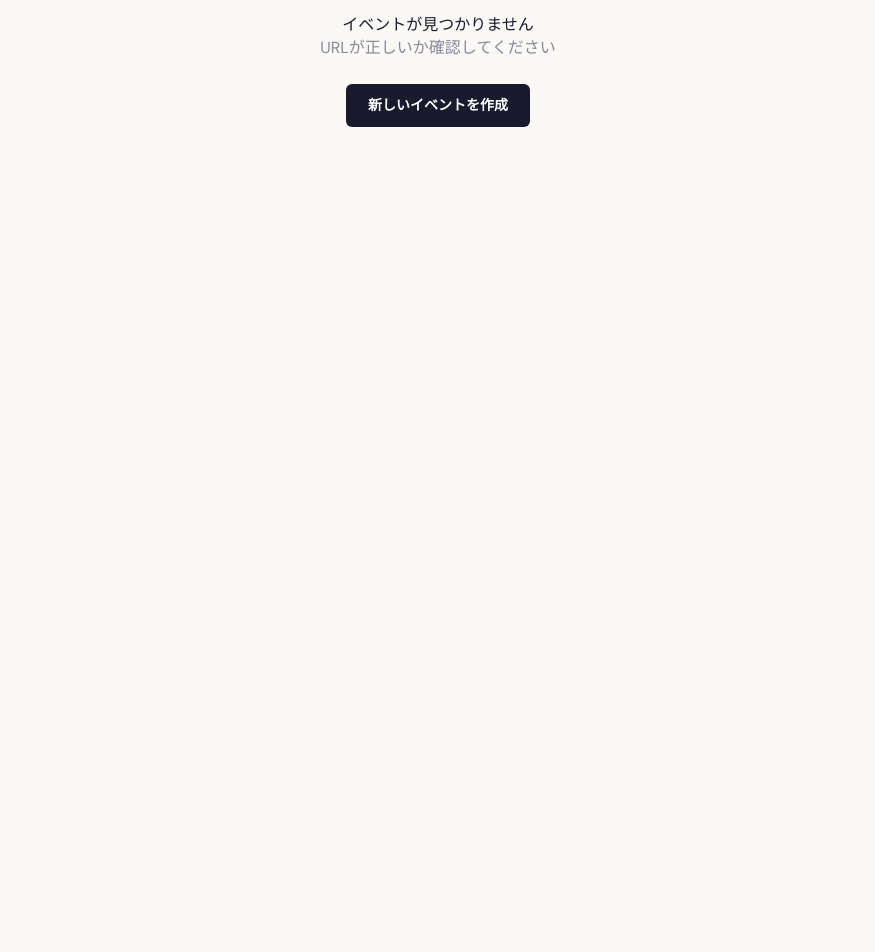
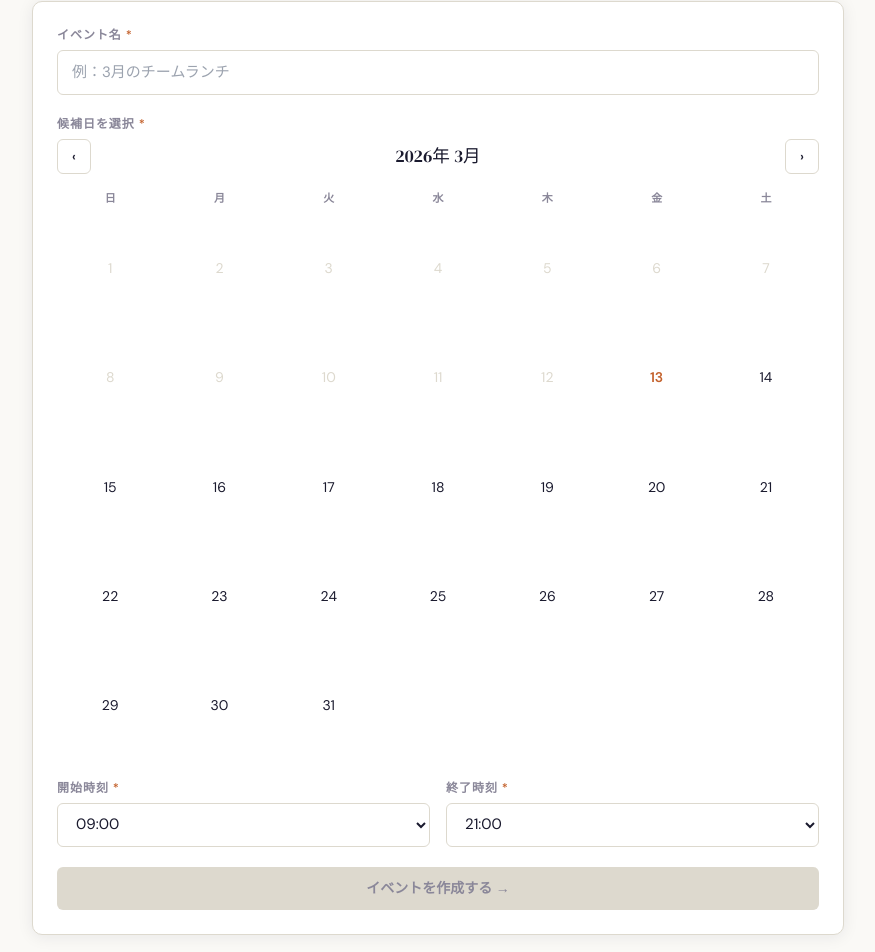
Before and after one commit to watako1208/scheduly, a Next.js app: page / in a window 1280 px wide. Shown: the part 201-1153 px from the top of the page, without its empty margins (202-1077 px from the left). Before the commit the page ends 861 px from the top, so only its background shows below. Built offline with nearby package versions, Linux system fonts and the light colour scheme; no server answers; the database is empty.

Commit message:
restore root create page

```diff
--- a/app/page.tsx
+++ b/app/page.tsx
@@ -1,318 +1,252 @@
 'use client'
-import { useEffect, useState } from 'react'
+import { useState, useCallback } from 'react'
 import { useRouter } from 'next/navigation'
-import TimeGrid from '@/components/TimeGrid'
-import { Event, ParticipantPublic } from '@/lib/types'
+import { fmtDate } from '@/lib/utils'
 
-type Mode = 'form' | 'grid' | 'reauth'
+const TIMES: string[] = []
+for (let h = 0; h < 24; h++) {
+  for (const m of [0, 30]) {
+    TIMES.push(`${String(h).padStart(2, '0')}:${String(m).padStart(2, '0')}`)
+  }
+}
 
-export default function JoinPage({ params }: { params: { eventId: string } }) {
-  const router = useRouter()
-  const [event, setEvent] = useState<Event | null>(null)
-  const [participants, setParticipants] = useState<ParticipantPublic[]>([])
-  const [notFound, setNotFound] = useState(false)
+function CalendarPicker({
+  selected,
+  onToggle,
+}: {
+  selected: string[]
+  onToggle: (d: string) => void
+}) {
+  const today = new Date()
+  today.setHours(0, 0, 0, 0)
 
-  const [mode, setMode] = useState<Mode>('form')
-  const [name, setName] = useState('')
-  const [pw, setPw] = useState('')
-  const [editName, setEditName] = useState('')
-  const [editPw, setEditPw] = useState('')
-  const [participantId, setParticipantId] = useState<string | null>(null)
-  const [mySlots, setMySlots] = useState<Set<string>>(new Set())
-  const [isEditMode, setIsEditMode] = useState(false)
-  const [error, setError] = useState('')
-  const [editError, setEditError] = useState('')
-  const [saving, setSaving] = useState(false)
+  const [y, setY] = useState(today.getFullYear())
+  const [mo, setMo] = useState(today.getMonth())
 
-  const load = () => {
-    fetch(`/api/events/${params.eventId}`, { cache: 'no-store' })
-      .then(r => r.json())
-      .then(d => {
-        if (!d.event) {
-          setNotFound(true)
-          return
-        }
-        setEvent(d.event)
-        setParticipants(d.participants || [])
-      })
+  const prevMonth = () => {
+    if (mo === 0) {
+      setY(y - 1)
+      setMo(11)
+    } else {
+      setMo(mo - 1)
+    }
   }
 
-  useEffect(() => {
-    load()
-  }, [params.eventId])
-
-  const startInput = () => {
-    if (!name.trim()) {
-      setError('名前を入力してください')
-      return
+  const nextMonth = () => {
+    if (mo === 11) {
+      setY(y + 1)
+      setMo(0)
+    } else {
+      setMo(mo + 1)
     }
-    setError('')
-    setIsEditMode(false)
-    setParticipantId(null)
-    setMySlots(new Set())
-    setMode('grid')
   }
 
-  const verifyEdit = async () => {
-    if (!editName.trim() || !editPw) {
-      setEditError('名前とパスワードを入力してください')
+  const months = ['1月', '2月', '3月', '4月', '5月', '6月', '7月', '8月', '9月', '10月', '11月', '12月']
+  const firstDow = new Date(y, mo, 1).getDay()
+  const daysInMonth = new Date(y, mo + 1, 0).getDate()
+
+  return (
+    <div>
+      <div style={{ display: 'flex', alignItems: 'center', justifyContent: 'space-between', marginBottom: 12 }}>
+        <button className="btn btn-outline btn-sm" onClick={prevMonth}>‹</button>
+        <span style={{ fontFamily: '"DM Serif Display",serif', fontSize: '1.1rem' }}>
+          {y}年 {months[mo]}
+        </span>
+        <button className="btn btn-outline btn-sm" onClick={nextMonth}>›</button>
+      </div>
+
+      <div style={{ display: 'grid', gridTemplateColumns: 'repeat(7,1fr)', gap: 3 }}>
+        {['日', '月', '火', '水', '木', '金', '土'].map(d => (
+          <div
+            key={d}
+            style={{
+              textAlign: 'center',
+              fontSize: 11,
+              fontWeight: 600,
+              textTransform: 'uppercase',
+              color: 'var(--muted)',
+              padding: '4px 0 6px',
+            }}
+          >
+            {d}
+          </div>
+        ))}
+
+        {Array(firstDow).fill(null).map((_, i) => <div key={`e${i}`} />)}
+
+        {Array.from({ length: daysInMonth }, (_, i) => i + 1).map(d => {
+          const dateStr = `${y}-${String(mo + 1).padStart(2, '0')}-${String(d).padStart(2, '0')}`
+          const dt = new Date(y, mo, d)
+          const isPast = dt < today
+          const isSel = selected.includes(dateStr)
+          const isToday = dt.toDateString() === today.toDateString()
+
+          return (
+            <div
+              key={d}
+              onClick={() => !isPast && onToggle(dateStr)}
+              style={{
+                aspectRatio: '1',
+                display: 'flex',
+                alignItems: 'center',
+                justifyContent: 'center',
+                borderRadius: 'var(--r-sm)',
+                fontSize: 14,
+                cursor: isPast ? 'default' : 'pointer',
+                background: isSel ? 'var(--ink)' : undefined,
+                color: isPast ? 'var(--border)' : isSel ? 'white' : isToday ? 'var(--accent)' : undefined,
+                fontWeight: isToday ? 700 : undefined,
+                transition: 'all 0.12s',
+              }}
+            >
+              {d}
+            </div>
+          )
+        })}
+      </div>
+    </div>
+  )
+}
+
+export default function CreatePage() {
+  const router = useRouter()
+  const [title, setTitle] = useState('')
+  const [dates, setDates] = useState<string[]>([])
+  const [startTime, setStartTime] = useState('09:00')
+  const [endTime, setEndTime] = useState('21:00')
+  const [error, setError] = useState('')
+  const [loading, setLoading] = useState(false)
+
+  const toggleDate = useCallback((d: string) => {
+    setDates(prev => {
+      const next = prev.includes(d) ? prev.filter(x => x !== d) : [...prev, d]
+      return next.sort()
+    })
+  }, [])
+
+  const handleSubmit = async () => {
+    setError('')
+
+    if (!title.trim()) {
+      setError('イベント名を入力してください')
       return
     }
 
-    setEditError('')
-
-    const res = await fetch('/api/participants/verify', {
-      method: 'POST',
-      headers: { 'Content-Type': 'application/json' },
-      body: JSON.stringify({
-        eventId: params.eventId,
-        displayName: editName.trim(),
-        password: editPw,
-      }),
-    })
-
-    const data = await res.json()
-
-    if (!res.ok) {
-      setEditError(data.error)
+    if (!dates.length) {
+      setError('候補日を1日以上選択してください')
       return
     }
 
-    setName(editName.trim())
-    setPw(editPw)
-    setParticipantId(data.participantId)
-    setMySlots(new Set(data.slots as string[]))
-    setIsEditMode(true)
-    setMode('grid')
-  }
+    if (startTime >= endTime) {
+      setError('終了時刻は開始時刻より後にしてください')
+      return
+    }
 
-  const save = async () => {
-    if (!name.trim()) return
-
-    setSaving(true)
+    setLoading(true)
 
     try {
-      let res: Response
+      const res = await fetch('/api/events', {
+        method: 'POST',
+        headers: { 'Content-Type': 'application/json' },
+        body: JSON.stringify({
+          title: title.trim(),
+          dates,
+          startTime,
+          endTime,
+        }),
+      })
 
-      if (isEditMode && participantId) {
-        res = await fetch(`/api/participants/${participantId}`, {
-          method: 'PUT',
-          headers: { 'Content-Type': 'application/json' },
-          body: JSON.stringify({
-            password: pw,
-            slots: Array.from(mySlots),
-          }),
-        })
-      } else {
-        res = await fetch('/api/participants', {
-          method: 'POST',
-          headers: { 'Content-Type': 'application/json' },
-          body: JSON.stringify({
-            eventId: event!.id,
-            displayName: name.trim(),
-            password: pw || null,
-            slots: Array.from(mySlots),
-          }),
-        })
-      }
+      const data = await res.json()
 
       if (!res.ok) {
-        const d = await res.json()
-        alert(d.error)
+        setError(data.error)
         return
       }
 
-      router.push(`/event/${params.eventId}/results`)
+      router.push(`/create/complete/${data.shareId}`)
+    } catch {
+      setError('通信エラーが発生しました')
     } finally {
-      setSaving(false)
+      setLoading(false)
     }
   }
 
-  if (notFound) {
-    return (
-      <div style={{ maxWidth: 860, margin: '0 auto', padding: '64px 24px', textAlign: 'center' }}>
-        <div style={{ fontSize: 48, marginBottom: 16 }}>🔍</div>
-        <h2>イベントが見つかりません</h2>
-        <p style={{ color: 'var(--muted)', marginBottom: 24 }}>URLが正しいか確認してください</p>
-        <a href="/" className="btn btn-primary">新しいイベントを作成</a>
-      </div>
-    )
-  }
-
-  if (!event) {
-    return <div style={{ padding: 32, color: 'var(--muted)' }}>読み込み中...</div>
-  }
+  const canSubmit = title.trim() && dates.length > 0 && startTime < endTime && !loading
 
   return (
     <div style={{ maxWidth: 860, margin: '0 auto', padding: '32px 24px 64px' }}>
-      {isEditMode && (
-        <div
-          style={{
-            background: 'linear-gradient(135deg,var(--teal),var(--teal2))',
-            color: 'white',
-            padding: '10px 16px',
-            borderRadius: 'var(--r-sm)',
-            fontSize: 13,
-            marginBottom: 16,
-            display: 'flex',
-            gap: 8,
-          }}
-        >
-          ✏️ <strong>再編集モード</strong> — 登録済みの内容を変更できます
-        </div>
-      )}
-
-      <h1 style={{ fontSize: '2rem', marginBottom: 4 }}>{event.title}</h1>
-      <p style={{ color: 'var(--muted)', fontSize: 14, marginBottom: 24 }}>
-        {event.dates.length}日間 / {event.start_time}〜{event.end_time}
+      <h1 style={{ fontSize: '2rem', marginBottom: 8 }}>イベントを作成する</h1>
+      <p style={{ color: 'var(--muted)', fontSize: 14, marginBottom: 32 }}>
+        候補日と時間帯を設定して、参加者に共有しましょう
       </p>
 
-      {mode === 'form' && (
-        <div className="card" style={{ marginBottom: 16 }}>
-          <div className="field">
-            <label>あなたの名前 <span style={{ color: 'var(--accent)' }}>*</span></label>
-            <input
-              type="text"
-              value={name}
-              onChange={e => setName(e.target.value)}
-              placeholder="名前を入力"
-              maxLength={40}
-              onKeyDown={e => e.key === 'Enter' && startInput()}
-            />
+      <div className="card">
+        <div className="field">
+          <label>イベント名 <span style={{ color: 'var(--accent)' }}>*</span></label>
+          <input
+            type="text"
+            value={title}
+            onChange={e => setTitle(e.target.value)}
+            placeholder="例：3月のチームランチ"
+            maxLength={80}
+          />
+        </div>
+
+        <div className="field">
+          <label>候補日を選択 <span style={{ color: 'var(--accent)' }}>*</span></label>
+          <CalendarPicker selected={dates} onToggle={toggleDate} />
+          {dates.length > 0 && (
+            <div style={{ marginTop: 12, display: 'flex', flexWrap: 'wrap', gap: 6 }}>
+              {dates.map(d => (
+                <span key={d} className="date-chip">
+                  {fmtDate(d)}
+                  <button
+                    onClick={() => toggleDate(d)}
+                    style={{
+                      background: 'none',
+                      border: 'none',
+                      cursor: 'pointer',
+                      color: 'var(--muted)',
+                      fontSize: 14,
+                      lineHeight: 1,
+                      padding: 0,
+                    }}
+                  >
+                    ×
+                  </button>
+                </span>
+              ))}
+            </div>
+          )}
+        </div>
+
+        <div style={{ display: 'grid', gridTemplateColumns: '1fr 1fr', gap: 16 }}>
+          <div className="field" style={{ marginBottom: 0 }}>
+            <label>開始時刻 <span style={{ color: 'var(--accent)' }}>*</span></label>
+            <select value={startTime} onChange={e => setStartTime(e.target.value)}>
+              {TIMES.map(t => <option key={t} value={t}>{t}</option>)}
+            </select>
           </div>
 
           <div className="field" style={{ marginBottom: 0 }}>
-            <label>パスワード（任意）</label>
-            <input
-              type="password"
-              value={pw}
-              onChange={e => setPw(e.target.value)}
-              placeholder="後で再編集したい場合は設定"
-            />
-            <div style={{ fontSize: 12, color: 'var(--muted)', marginTop: 4 }}>
-              パスワードを設定すると後から内容を変更できます
-            </div>
-          </div>
-
-          {error && <p className="alert-error" style={{ marginTop: 12 }}>{error}</p>}
-
-          <div style={{ display: 'flex', gap: 10, flexWrap: 'wrap', marginTop: 16 }}>
-            <button className="btn btn-primary" onClick={startInput}>時間帯を選ぶ →</button>
-            <button className="btn btn-outline btn-sm" onClick={() => setMode('reauth')}>再編集する</button>
-            <button className="btn btn-outline btn-sm" onClick={() => router.push(`/event/${params.eventId}/results`)}>
-             集計を見る
-            </button>
+            <label>終了時刻 <span style={{ color: 'var(--accent)' }}>*</span></label>
+            <select value={endTime} onChange={e => setEndTime(e.target.value)}>
+              {TIMES.map(t => <option key={t} value={t}>{t}</option>)}
+            </select>
           </div>
         </div>
-      )}
 
-      {mode === 'reauth' && (
-        <div className="card" style={{ marginBottom: 16 }}>
-          <h2 style={{ fontSize: '1.1rem', marginBottom: 12 }}>再編集の認証</h2>
+        {error && <p className="alert-error" style={{ marginTop: 16 }}>{error}</p>}
 
-          <div className="field">
-            <label>登録時の名前</label>
-            <input
-              type="text"
-              value={editName}
-              onChange={e => setEditName(e.target.value)}
-              placeholder="名前を入力"
-              maxLength={40}
-            />
-          </div>
-
-          <div className="field" style={{ marginBottom: 0 }}>
-            <label>パスワード</label>
-            <input
-              type="password"
-              value={editPw}
-              onChange={e => setEditPw(e.target.value)}
-              placeholder="登録時のパスワード"
-            />
-          </div>
-
-          {editError && <p className="alert-error" style={{ marginTop: 12 }}>{editError}</p>}
-
-          <div style={{ display: 'flex', gap: 10, marginTop: 16 }}>
-            <button className="btn btn-teal" onClick={verifyEdit}>照合して編集する →</button>
-            <button
-              className="btn btn-outline btn-sm"
-              onClick={() => {
-                setMode('form')
-                setEditError('')
-              }}
-            >
-             キャンセル
-            </button>
-          </div>
-        </div>
-      )}
-
-      {mode === 'grid' && (
-        <>
-          <div className="card" style={{ marginBottom: 16 }}>
-            <div
-              style={{
-                display: 'flex',
-                alignItems: 'center',
-                justifyContent: 'space-between',
-                flexWrap: 'wrap',
-                gap: 8,
-                marginBottom: 12,
-              }}
-            >
-              <div>
-                <div style={{ fontWeight: 600, fontSize: 14 }}>参加可能な時間帯をドラッグで選択</div>
-                <div style={{ fontSize: 12, color: 'var(--muted)' }}>緑 = あなたの選択 / 名前タグ = 他の参加者</div>
-              </div>
-
-              <div style={{ display: 'flex', gap: 8 }}>
-                <button className="btn btn-outline btn-sm" onClick={() => setMySlots(new Set())}>
-                 クリア
-                </button>
-                <button
-                  className="btn btn-accent btn-sm"
-                  onClick={() => {
-                    const all = new Set<string>()
-                    event.dates.forEach(d => {
-                      const [sh, sm2] = event.start_time.split(':').map(Number)
-                      const [eh, em] = event.end_time.split(':').map(Number)
-                      let hh = sh
-                      let mm = sm2
-                      while (hh * 60 + mm < eh * 60 + em) {
-                        all.add(`${d}T${String(hh).padStart(2, '0')}:${String(mm).padStart(2, '0')}`)
-                        mm += 30
-                        if (mm >= 60) {
-                          hh++
-                          mm = 0
-                        }
-                      }
-                    })
-                    setMySlots(all)
-                  }}
-                >
-                 全選択
-                </button>
-              </div>
-            </div>
-
-            <TimeGrid
-              dates={event.dates}
-              startTime={event.start_time}
-              endTime={event.end_time}
-              participants={participants}
-              mySlots={mySlots}
-              onSlotsChange={setMySlots}
-              editable={true}
-              myParticipantId={participantId}
-            />
-          </div>
-
-          <button className="btn btn-primary btn-full" onClick={save} disabled={saving}>
-            {saving ? '保存中...' : '登録する ✓'}
-          </button>
-        </>
-      )}
+        <button
+          className="btn btn-primary btn-full"
+          style={{ marginTop: 20 }}
+          onClick={handleSubmit}
+          disabled={!canSubmit}
+        >
+          {loading ? '作成中...' : 'イベントを作成する →'}
+        </button>
+      </div>
     </div>
   )
 }
```
